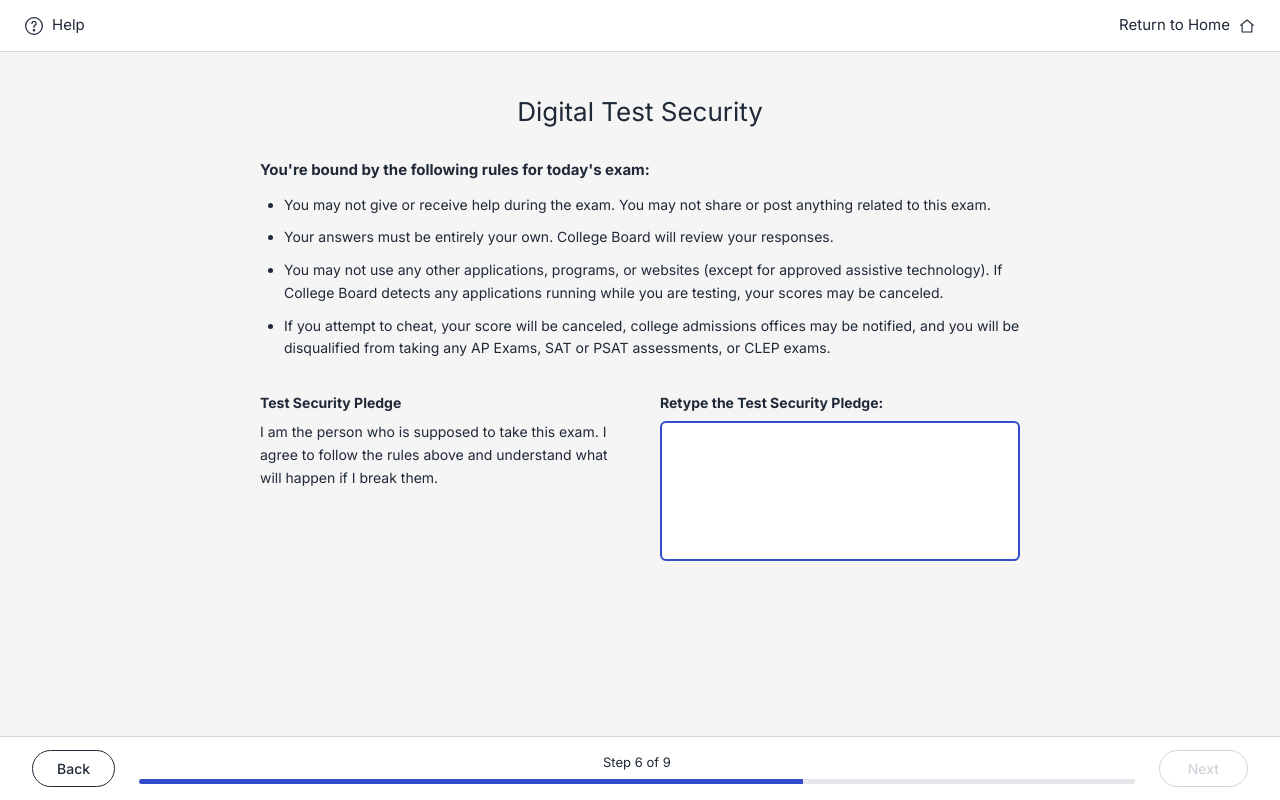
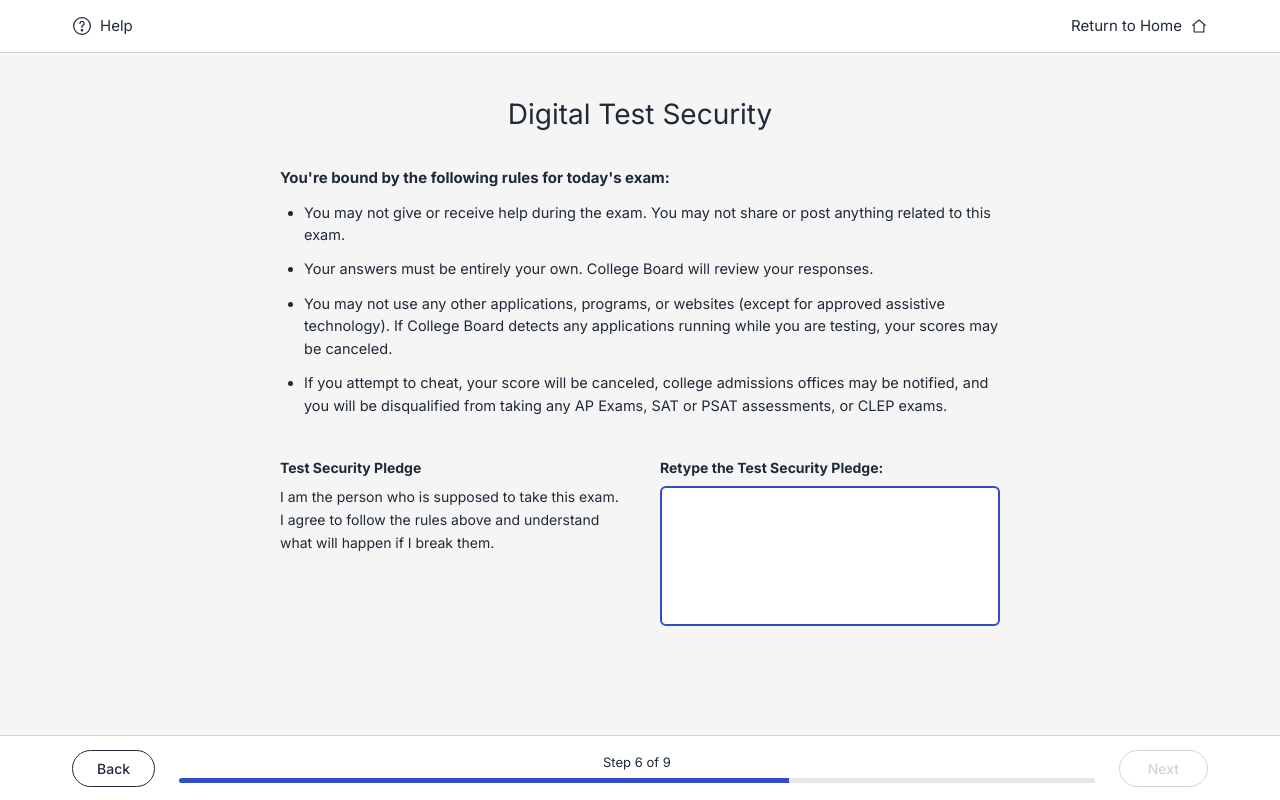
Before and after one commit to myrosama/Bluebook_Copy, a React (Vite) app: page / in a window 1280 px wide. Built offline with nearby package versions, Linux system fonts and the light colour scheme; a web font is replaced by a local one.

Commit message:
Wrap pledge page header/body/footer in shared max-w-[1200px] container

```diff
--- a/src/screens/SecurityPledge.jsx
+++ b/src/screens/SecurityPledge.jsx
@@ -13,8 +13,9 @@ export default function SecurityPledge({ onContinue }) {
 
   return (
     <div className="min-h-screen flex flex-col bg-bb-pageBg">
-      {/* Top thin header */}
-      <div className="h-[52px] bg-white border-b border-bb-border flex items-center justify-between px-6 text-[15px]">
+      {/* Header bar — full-width bg, container constrains content */}
+      <header className="bg-white border-b border-bb-border">
+        <div className="max-w-[1200px] mx-auto h-[52px] px-8 flex items-center justify-between text-[15px]">
           <button className="flex items-center gap-2 text-bb-textDark">
             <svg width="20" height="20" viewBox="0 0 24 24" fill="none" stroke="currentColor" strokeWidth="1.5">
               <circle cx="12" cy="12" r="10" />
@@ -31,25 +32,27 @@ export default function SecurityPledge({ onContinue }) {
             </svg>
           </button>
         </div>
+      </header>
 
-      {/* Centered content container */}
-      <div className="flex-1 flex justify-center px-6 pb-[80px]">
-        <div className="w-full max-w-[760px] pt-10">
-          <h1 className="text-center text-[26px] font-normal text-bb-textDark mb-7">
+      {/* Body — full-width bg, container constrains content */}
+      <main className="flex-1 pb-[88px]">
+        <div className="max-w-[1200px] mx-auto px-8 pt-10">
+          <h1 className="text-center text-[28px] font-normal text-bb-textDark mb-8">
             Digital Test Security
           </h1>
 
+          <div className="max-w-[720px] mx-auto">
             <p className="text-[15px] font-bold text-bb-textDark mb-3">
               You're bound by the following rules for today's exam:
             </p>
-          <ul className="list-disc pl-6 space-y-2.5 text-[14px] text-bb-textDark mb-8 leading-relaxed">
+            <ul className="list-disc pl-6 space-y-3 text-[14.5px] text-bb-textDark mb-10 leading-[1.55]">
               <li>You may not give or receive help during the exam. You may not share or post anything related to this exam.</li>
               <li>Your answers must be entirely your own. College Board will review your responses.</li>
               <li>You may not use any other applications, programs, or websites (except for approved assistive technology). If College Board detects any applications running while you are testing, your scores may be canceled.</li>
               <li>If you attempt to cheat, your score will be canceled, college admissions offices may be notified, and you will be disqualified from taking any AP Exams, SAT or PSAT assessments, or CLEP exams.</li>
             </ul>
 
-          <div className="grid grid-cols-2 gap-10 mt-4">
+            <div className="grid grid-cols-2 gap-10">
               <div>
                 <h2 className="text-[14px] font-bold text-bb-textDark mb-2">
                   Test Security Pledge
@@ -71,9 +74,11 @@ export default function SecurityPledge({ onContinue }) {
             </div>
           </div>
         </div>
+      </main>
 
-      {/* Footer with progress */}
-      <div className="fixed bottom-0 left-0 right-0 h-[64px] bg-white border-t border-bb-border flex items-center px-8 gap-6">
+      {/* Footer — full-width bg, container constrains content */}
+      <footer className="fixed bottom-0 left-0 right-0 bg-white border-t border-bb-border">
+        <div className="max-w-[1200px] mx-auto h-[64px] px-8 flex items-center gap-6">
           <button className="px-6 py-[7px] text-[14px] font-medium rounded-full border border-bb-textDark text-bb-textDark hover:bg-gray-50">
             Back
           </button>
@@ -95,6 +100,7 @@ export default function SecurityPledge({ onContinue }) {
             Next
           </button>
         </div>
+      </footer>
     </div>
   );
 }
```
Lines whose indentation alone changed are shown as unchanged.
